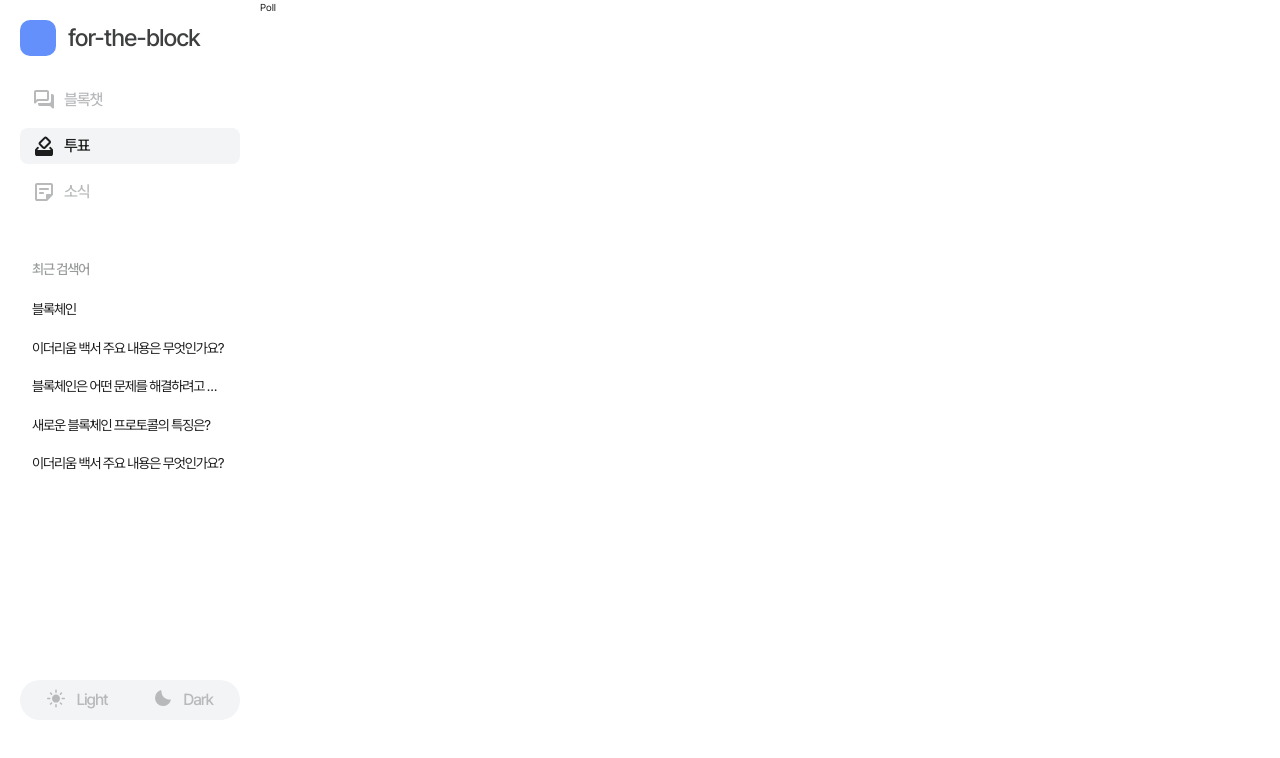
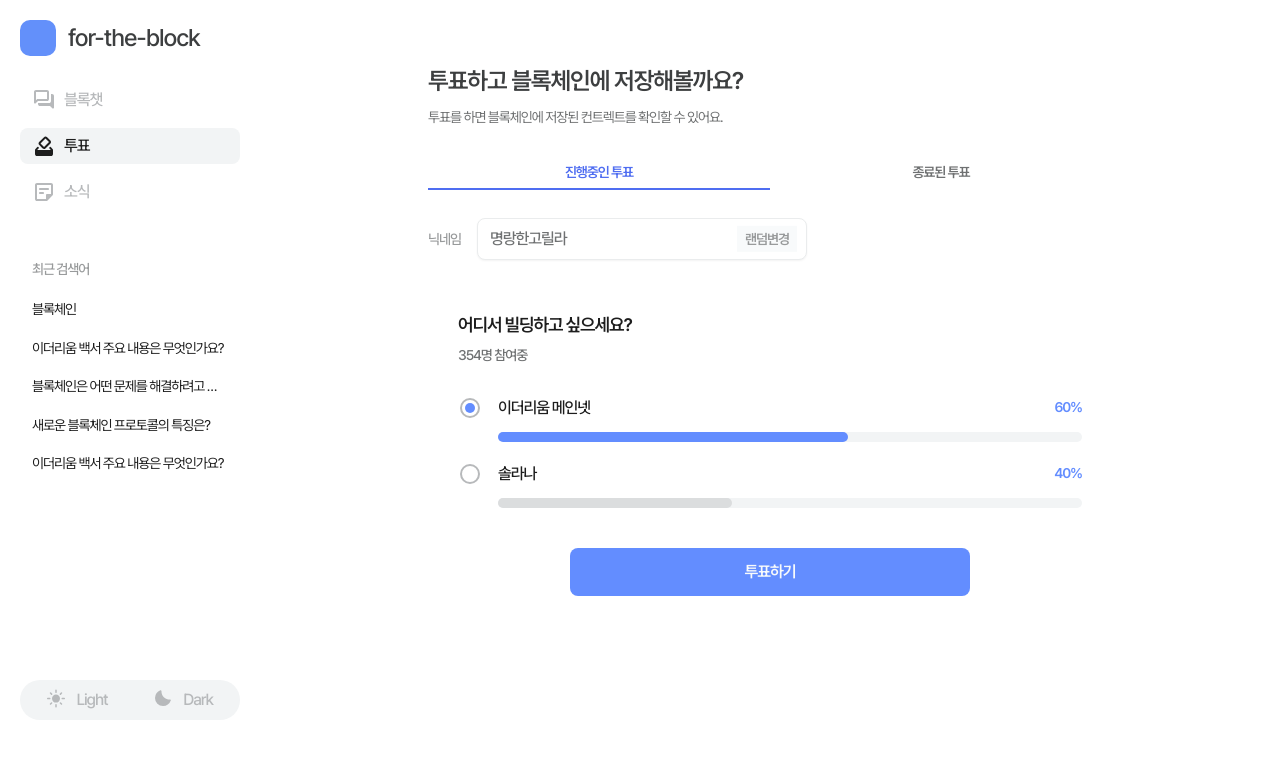
Before and after one commit to Nexters/BlockBuilderFront, a Next.js app: page /poll in a window 1280 px wide. Shown: the top 758 px of the page. Built offline with nearby package versions, Linux system fonts and the light colour scheme; no server answers.

Commit message:
feat: poll ui

```diff
--- /dev/null
+++ b/src/app/poll/components/Container/Container.tsx
@@ -0,0 +1,3 @@
+export default function Container({ children }: { children: React.ReactNode }) {
+  return <div className="mx-auto max-w-[68.4rem] pt-[6.4rem]">{children}</div>;
+}
--- /dev/null
+++ b/src/app/poll/components/Container/index.ts
@@ -0,0 +1 @@
+export { default } from './Container';
--- /dev/null
+++ b/src/app/poll/components/Nickname/Nickname.tsx
@@ -0,0 +1,20 @@
+export default function Nickname() {
+  return (
+    <div className="flex items-center gap-[1.6rem]">
+      <label htmlFor="nickname" className="text-body-2-medium text-gray-600">
+        닉네임
+      </label>
+      <div className="relative">
+        <input
+          type="text"
+          id="nickname"
+          value="명랑한고릴라"
+          className="h-[4.2rem] w-full min-w-[18.5rem] rounded-[0.8rem] border border-gray-300 py-[0.8rem] pl-[1.2rem] pr-[1rem] text-body-1-medium text-gray-700 shadow-sm focus:outline-none"
+        />
+        <button className="absolute right-[1rem] top-1/2 -translate-y-1/2 bg-gray-100 px-[0.8rem] py-[0.2rem] text-body-2-semibold text-gray-600">
+          랜덤변경
+        </button>
+      </div>
+    </div>
+  );
+}
--- /dev/null
+++ b/src/app/poll/components/Nickname/index.ts
@@ -0,0 +1 @@
+export { default } from './Nickname';
--- /dev/null
+++ b/src/app/poll/components/Poll/Poll.tsx
@@ -0,0 +1,46 @@
+'use client';
+import { useState } from 'react';
+import RadioOption from './RadioOption';
+
+export default function Poll() {
+  const [selected, setSelected] = useState('이더리움 메인넷');
+
+  const handleChange = (e: React.ChangeEvent<HTMLInputElement>) => {
+    setSelected(e.target.value);
+  };
+
+  return (
+    <fieldset className="px-[3rem] py-[2.4rem]">
+      <p className="text-title-3-semibold text-gray-900">어디서 빌딩하고 싶으세요?</p>
+      <div className="mt-[0.6rem] flex justify-between">
+        <p className="text-body-2-medium text-gray-700">354명 참여중</p>
+      </div>
+      <div className="mb-[4rem] mt-[3rem] flex flex-col gap-[2rem]">
+        <RadioOption
+          name="blockchain"
+          value="이더리움 메인넷"
+          label="이더리움 메인넷"
+          percentage={60}
+          checked={selected === '이더리움 메인넷'}
+          onChange={handleChange}
+        />
+        <RadioOption
+          name="blockchain"
+          value="솔라나"
+          label="솔라나"
+          percentage={40}
+          checked={selected === '솔라나'}
+          onChange={handleChange}
+        />
+      </div>
+      <div className="flex w-full justify-center">
+        <button
+          type="submit"
+          className="h-[4.8rem] w-[40rem] rounded-[0.8rem] bg-blue-400 text-body-1-semibold text-gray-100"
+        >
+          투표하기
+        </button>
+      </div>
+    </fieldset>
+  );
+}
--- /dev/null
+++ b/src/app/poll/components/Poll/RadioOption.tsx
@@ -0,0 +1,46 @@
+interface RadioOptionProps {
+  name: string;
+  value: string;
+  label: string;
+  percentage: number;
+  checked: boolean;
+  onChange: (e: React.ChangeEvent<HTMLInputElement>) => void;
+}
+
+export default function RadioOption({ name, value, label, percentage, checked, onChange }: RadioOptionProps) {
+  return (
+    <label className="block cursor-pointer">
+      <input
+        type="radio"
+        name={name}
+        value={value}
+        checked={checked}
+        onChange={onChange}
+        className="absolute h-0 w-0 opacity-0" // 실제 라디오 버튼 숨기기
+      />
+
+      <div className="flex flex-col">
+        <div className="flex gap-[1.6rem]">
+          <div className="p-[0.2rem]">
+            <div className={`flex h-[2rem] w-[2rem] items-center justify-center rounded-full border-2 border-gray-500`}>
+              {checked && <div className="h-[1rem] w-[1rem] rounded-full bg-blue-400" />}
+            </div>
+          </div>
+          <div className="flex flex-1 flex-col gap-[1.2rem]">
+            <div className="flex justify-between">
+              <span className="text-body-1-medium text-gray-900">{label}</span>
+              <span className="text-body-2-semibold text-blue-400">{percentage}%</span>
+            </div>
+            {/* Progress Bar */}
+            <div className="pl=[4rem] h-[1rem] w-full rounded-full bg-gray-200">
+              <div
+                className={`h-full rounded-full ${checked ? 'bg-blue-400' : 'bg-gray-400'}`}
+                style={{ width: `${percentage}%` }}
+              />
+            </div>
+          </div>
+        </div>
+      </div>
+    </label>
+  );
+}
--- /dev/null
+++ b/src/app/poll/components/Poll/index.ts
@@ -0,0 +1 @@
+export { default } from './Poll';
--- /dev/null
+++ b/src/app/poll/components/Tabs/Tabs.tsx
@@ -0,0 +1,35 @@
+'use client';
+import clsx from 'clsx';
+import Nickname from '../Nickname';
+import { useState } from 'react';
+
+export default function Tabs({ children }: { children: React.ReactNode }) {
+  const [currentTab, setCurrentTab] = useState<'ongoing' | 'end'>('ongoing');
+
+  return (
+    <div className="mt-[2.8rem] flex flex-col gap-[2.8rem]">
+      <div className="flex w-full">
+        <button
+          className={clsx(
+            'h-[3.4rem] w-[50%] border-b-2 text-body-2-semibold',
+            currentTab === 'ongoing' ? 'border-blue-500 text-blue-500' : 'border-transparent text-gray-700'
+          )}
+          onClick={() => setCurrentTab('ongoing')}
+        >
+          진행중인 투표
+        </button>
+        <button
+          className={clsx(
+            'h-[3.4rem] w-[50%] border-b-2 text-body-2-semibold',
+            currentTab === 'end' ? 'border-blue-500 text-blue-500' : 'border-transparent text-gray-700'
+          )}
+          onClick={() => setCurrentTab('end')}
+        >
+          종료된 투표
+        </button>
+      </div>
+      <Nickname />
+      {children}
+    </div>
+  );
+}
--- /dev/null
+++ b/src/app/poll/components/Tabs/index.ts
@@ -0,0 +1 @@
+export { default } from './Tabs';
--- a/src/app/poll/page.tsx
+++ b/src/app/poll/page.tsx
@@ -1,3 +1,17 @@
-export default function Poll() {
-  return <div>Poll</div>;
+import Container from './components/Container';
+import Tabs from './components/Tabs';
+import Poll from './components/Poll';
+
+export default function PollPage() {
+  return (
+    <Container>
+      <h1 className="text-title-1-semibold text-gray-800">투표하고 블록체인에 저장해볼까요?</h1>
+      <p className="mt-[0.8rem] text-body-2-regular text-gray-700">
+        투표를 하면 블록체인에 저장된 컨트렉트를 확인할 수 있어요.
+      </p>
+      <Tabs>
+        <Poll />
+      </Tabs>
+    </Container>
+  );
 }
```
